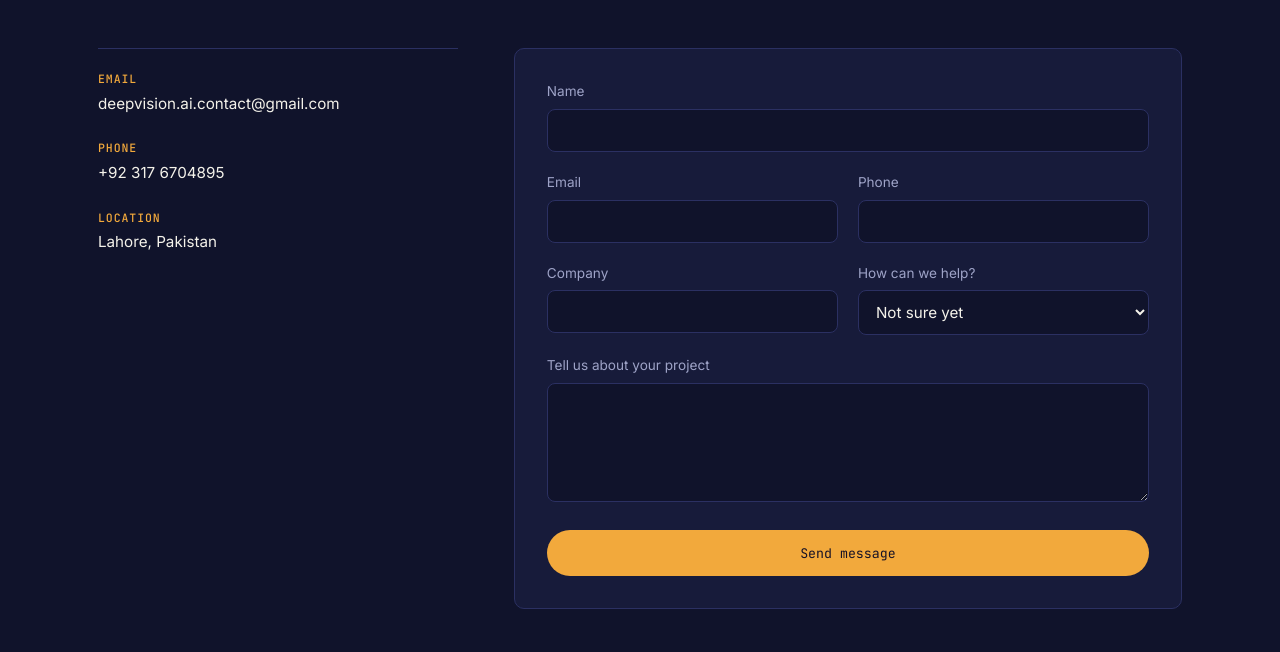
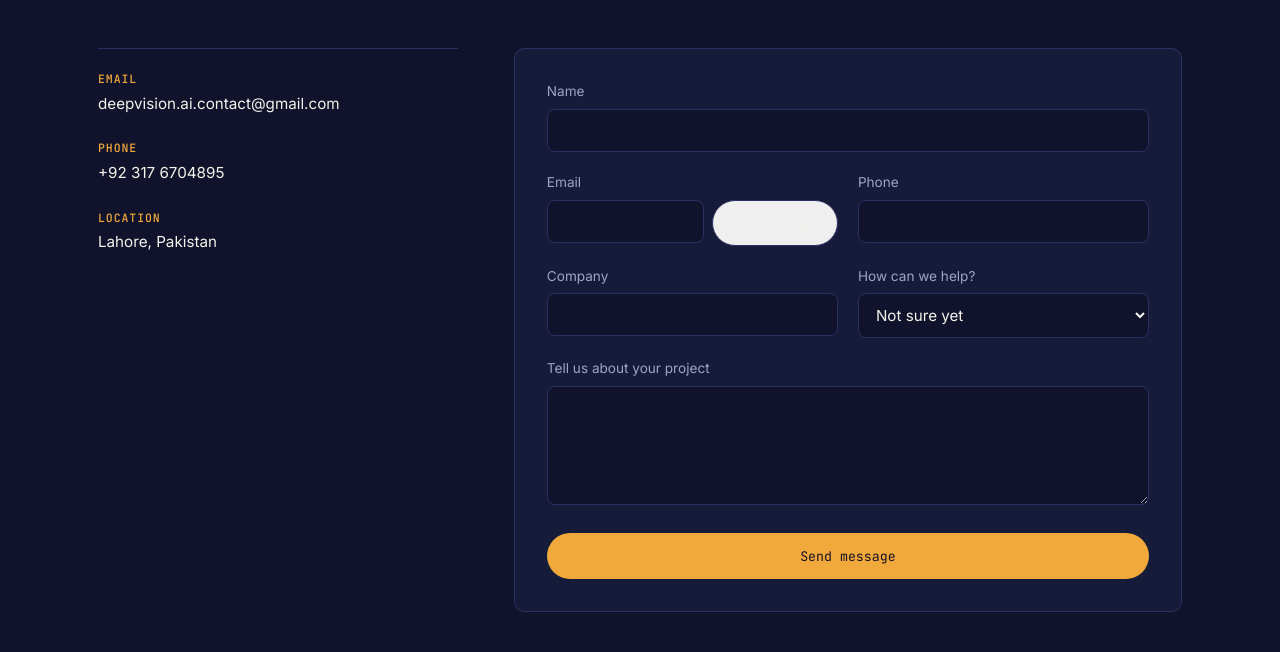
Before and after one commit to AbdulWahab4845/deepvision-site, a FastAPI app: page /contact in a window 1280 px wide. Shown: the part 343-995 px from the top of the page. Run offline with FastAPI, Linux system fonts and the light colour scheme.

Commit message:
Update contact.html

```diff
--- a/templates/contact.html
+++ b/templates/contact.html
@@ -46,14 +46,24 @@
         <div class="field-row">
           <div class="field {{ 'has-error' if errors.email }}">
             <label for="email">Email</label>
-            <input type="email" id="email" name="email" value="{{ values.email or '' }}">
+            <div style="display:flex; gap:0.5rem; align-items:flex-start;">
+              <input type="email" id="email" name="email" value="{{ values.email or '' }}" style="flex:1;">
+              <button type="button" id="send-otp-btn" class="btn btn-ghost" style="white-space:nowrap;">Send code</button>
+            </div>
             {% if errors.email %}<p class="field-error">{{ errors.email }}</p>{% endif %}
+            <p id="otp-status" class="field-hint" style="display:none; margin-top:0.4rem;"></p>
           </div>
           <div class="field {{ 'has-error' if errors.phone }}">
             <label for="phone">Phone</label>
             <input type="tel" id="phone" name="phone" value="{{ values.phone or '' }}">
             {% if errors.phone %}<p class="field-error">{{ errors.phone }}</p>{% endif %}
           </div>
+        </div>
+
+        <div class="field {{ 'has-error' if errors.otp }}" id="otp-field" style="{{ '' if errors.otp else 'display:none;' }}">
+          <label for="otp">Verification code</label>
+          <input type="text" id="otp" name="otp" inputmode="numeric" maxlength="6" placeholder="6-digit code" value="">
+          {% if errors.otp %}<p class="field-error">{{ errors.otp }}</p>{% endif %}
         </div>
 
         <div class="field-row">
@@ -89,4 +99,70 @@
   </div>
 </section>
 
+<script>
+(function () {
+  var sendBtn = document.getElementById("send-otp-btn");
+  var emailInput = document.getElementById("email");
+  var otpField = document.getElementById("otp-field");
+  var statusEl = document.getElementById("otp-status");
+  if (!sendBtn) return;
+
+  var cooldownTimer = null;
+
+  function startCooldown(seconds) {
+    sendBtn.disabled = true;
+    var remaining = seconds;
+    sendBtn.textContent = "Resend (" + remaining + "s)";
+    cooldownTimer = setInterval(function () {
+      remaining -= 1;
+      if (remaining <= 0) {
+        clearInterval(cooldownTimer);
+        sendBtn.disabled = false;
+        sendBtn.textContent = "Resend code";
+      } else {
+        sendBtn.textContent = "Resend (" + remaining + "s)";
+      }
+    }, 1000);
+  }
+
+  sendBtn.addEventListener("click", function () {
+    var email = emailInput.value.trim();
+    if (!email) {
+      statusEl.style.display = "block";
+      statusEl.style.color = "#e07a7a";
+      statusEl.textContent = "Enter your email above first.";
+      return;
+    }
+
+    sendBtn.disabled = true;
+    statusEl.style.display = "block";
+    statusEl.style.color = "";
+    statusEl.textContent = "Sending code…";
+
+    var body = new URLSearchParams();
+    body.append("email", email);
+
+    fetch("/contact/send-otp", { method: "POST", body: body })
+      .then(function (res) { return res.json().then(function (data) { return { ok: res.ok, data: data }; }); })
+      .then(function (result) {
+        if (result.ok && result.data.ok) {
+          statusEl.style.color = "#7abf7a";
+          statusEl.textContent = result.data.message;
+          otpField.style.display = "";
+          startCooldown(30);
+        } else {
+          statusEl.style.color = "#e07a7a";
+          statusEl.textContent = result.data.error || "Something went wrong. Please try again.";
+          sendBtn.disabled = false;
+        }
+      })
+      .catch(function () {
+        statusEl.style.color = "#e07a7a";
+        statusEl.textContent = "Network error. Please try again.";
+        sendBtn.disabled = false;
+      });
+  });
+})();
+</script>
+
 {% endblock %}
```
